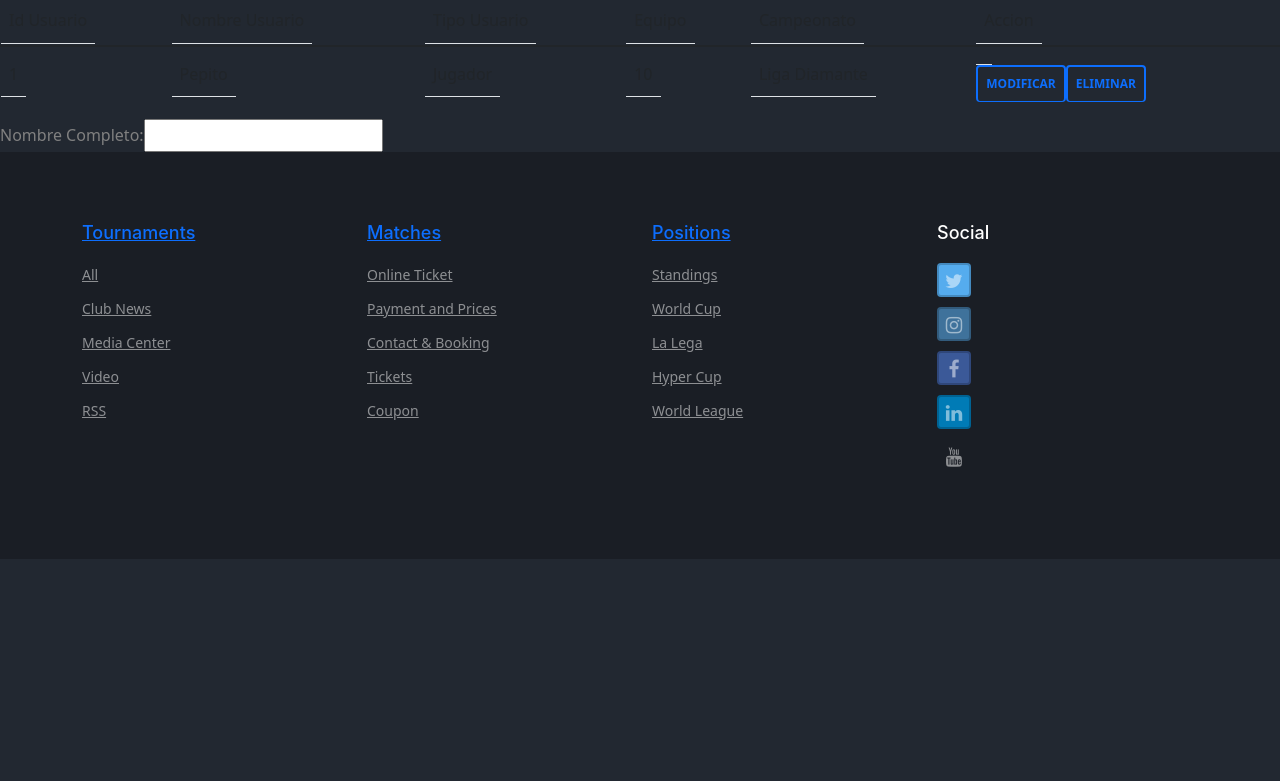
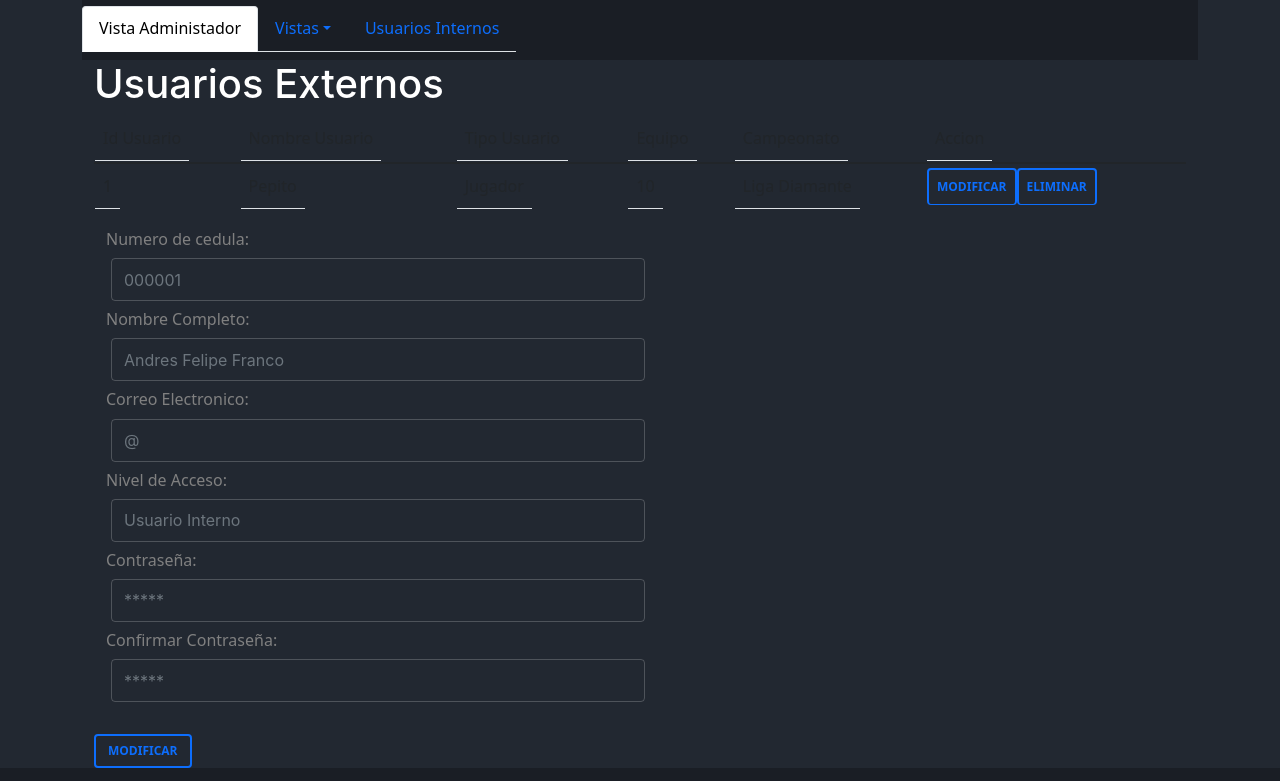
Before and after one commit to josxfer/Grupo10-Equipo6-, a React (Create React App) app: page /admin in a window 1280 px wide. Shown: the part 679-1460 px from the top of the page. Before the commit the page ends 1238 px from the top, so only its background shows below. Built offline with nearby package versions, Linux system fonts and the light colour scheme.

Commit message:
Merge rama Gina y Carlos funcional

```diff
--- a/public/index.html
+++ b/public/index.html
@@ -6,6 +6,7 @@
     <meta name="viewport" content="width=device-width, initial-scale=1" />
     <meta name="theme-color" content="#000000" />
     <!-- <link href="https://bootswatch.com/5/quartz/bootstrap.min.css" rel="stylesheet"> -->
+    <!-- JavaScript Bundle with Popper -->
     <meta
       name="description"
       content="Web site created using create-react-app"
@@ -17,5 +18,7 @@
     <noscript>You need to enable JavaScript to run this app.</noscript>
     <div id="root"></div>
     <div id="footer_del_admin"></div>
+    <!-- JavaScript Bundle with Popper -->
+    <script src="https://cdn.jsdelivr.net/npm/bootstrap@5.1.3/dist/js/bootstrap.bundle.min.js" integrity="sha384-ka7Sk0Gln4gmtz2MlQnikT1wXgYsOg+OMhuP+IlRH9sENBO0LRn5q+8nbTov4+1p" crossorigin="anonymous"></script>
   </body>
 </html>
--- a/src/components/AdminPageComponent.js
+++ b/src/components/AdminPageComponent.js
@@ -1,6 +1,7 @@
 import React from "react";
 import Admin from "./admin/admin";
 import Formulario_mod from './modificar_admin/formulario_mod_admin';
+import Nav from './Encabezado/nav_admin'
 
 
 class AdminPage extends React.Component{
@@ -14,7 +15,8 @@ class AdminPage extends React.Component{
 
 
     return(
-    <div>
+    <div className="container">
+      <Nav/>
       <Admin/>
       <Formulario_mod procesamiento={this.datosForm}/>
     </div>)
--- a/src/components/Botones_admin/botones_admin.js
+++ b/src/components/Botones_admin/botones_admin.js
@@ -3,7 +3,10 @@ import React from "react";
 class Boton extends React.Component{
 
     render(){
-        return(<button class="btn btn-outline-primary">{this.props.nombre_bt}</button>)
+        return(<button
+        class="btn btn-outline-primary" onClick={this.props.funcion}>
+        {this.props.nombre_bt}
+        </button>)
     }
 }
 export default Boton;
--- a/src/components/Botones_admin/index.js
+++ b/src/components/Botones_admin/index.js
@@ -1,2 +1,2 @@
-import Boton from "./botones_admin";
+import Boton from './botones_admin';
 export default Boton
--- a/src/components/Encabezado/nav_admin.js
+++ b/src/components/Encabezado/nav_admin.js
@@ -1,24 +1,29 @@
 import React from "react";
-import '../soccer-master/css/bootstrap.min.css';
 
 class Navegacion extends React.Component{
 
     render(){
-        return(<nav class="navbar navbar-light bg-light">
-        <div class="container-fluid">
-          <a class="navbar-brand" href="#">Vista Administrador</a>
-          <button class="navbar-toggler" type="button" data-bs-toggle="collapse" data-bs-target="#navbarSupportedContent" aria-controls="navbarSupportedContent" aria-expanded="false" aria-label="Toggle navigation">
-            <span class="navbar-toggler-icon"></span>
-          </button>
-          <div class="collapse navbar-collapse" id="navbarSupportedContent">
-            <ul class="navbar-nav me-auto mb-2 mb-lg-0">
-              <li class="nav-item">
-                <a class="nav-link active" aria-current="page" href="#">Home</a>
-              </li>
-            </ul>
-          </div>
-        </div>
-      </nav>)
+        return(
+        <nav className="navbar navbar-dark bg-dark">
+          <ul className="nav nav-tabs">
+            <li className="nav-item">
+              <a className="nav-link active text-black" aria-current="page" href="#">Vista Administador</a>
+            </li>
+            <li className="nav-item dropdown">
+              <a className="nav-link dropdown-toggle" data-bs-toggle="dropdown" href="#" role="button" aria-expanded="false">Vistas</a>
+              <ul className="dropdown-menu">
+                <li><a className="dropdown-item text-black" href="#">Vista Usuario Interno</a></li>
+                <li><a className="dropdown-item text-black" href="#">Vista Usuario Externo</a></li>
+                <li><a className="dropdown-item text-black" href="#">Agregar usuario Interno</a></li>
+                <li><hr className="dropdown-divider"/></li>
+                <li><a className="dropdown-item text-black" href="#">Salida Segura</a></li>
+              </ul>
+            </li>
+            <li className="nav-item">
+              <a className="nav-link" href="#">Usuarios Internos</a>
+            </li>
+          </ul>
+        </nav>)
     }
 }
 export default Navegacion;
--- a/src/components/admin/admin.js
+++ b/src/components/admin/admin.js
@@ -1,12 +1,21 @@
 import React from "react";
 import Boton from "../Botones_admin/index";
 import Columnas_admin from "../columnas_admin";
-
+import Formulario_mod from "../modificar_admin";
 
 class Admin extends React.Component{
+    enviar=()=>{
+        console.log('Seccion de Modificar')//revisar la opcion de realizar a funcion desde esta parte
+    }
+
+    eliminar=()=>{
+        console.log('Seccion de eliminar')
+    }
+
     render(){
         return(
-            <div>
+            <div class='container'>
+                <h1>Usuarios Externos</h1>
                 <table class="table">
                     <tr>
                         <td><Columnas_admin nombre='Id Usuario'/></td>
@@ -15,19 +24,19 @@ class Admin extends React.Component{
                         <td><Columnas_admin nombre='Equipo'/></td>
                         <td><Columnas_admin nombre='Campeonato'/></td>
                         <td><Columnas_admin nombre='Accion'/></td>
+
                     </tr>
                     <tr>
-                    <td><Columnas_admin nombre='1'/></td>
+                        <td><Columnas_admin nombre='1'/></td>
                         <td><Columnas_admin nombre='Pepito'/></td>
                         <td><Columnas_admin nombre='Jugador'/></td>
                         <td><Columnas_admin nombre='10'/></td>
                         <td><Columnas_admin nombre='Liga Diamante'/></td>
-                        <td><Columnas_admin/>
-                            <Boton nombre_bt= 'Modificar'>
+                        <td>
+                            <Boton funcion={this.enviar} nombre_bt= 'Modificar' direccion={Formulario_mod}>
                             </Boton>
-                            <Boton nombre_bt= 'Eliminar'/>
+                            <Boton funcion={this.eliminar} nombre_bt= 'Eliminar'/>
                         </td>
-
                     </tr>
                 </table>
             </div>
--- a/src/components/formulario_admin/label_admin.js
+++ b/src/components/formulario_admin/label_admin.js
@@ -3,9 +3,17 @@ import React from "react";
 class Cuadro_admin extends React.Component{
     render(){
         return(
-            <div>
+            <div class="container">
                 <label>{this.props.label}</label>
-                <input type={this.props.typer} name={this.props.name}/>
+                <br/>
+                <input
+                ref={this.props.refe}
+                class="form-control w-50"
+                placeholder={this.props.placeholder}
+                type={this.props.type}
+                name={this.props.name}
+                aria-label="Username"
+                aria-describedby="basic-addon1" />
             </div>
         )
     }
--- a/src/components/modificar_admin/formulario_mod_admin.js
+++ b/src/components/modificar_admin/formulario_mod_admin.js
@@ -1,9 +1,56 @@
 import React from "react";
 import Cuadro_admin from '../formulario_admin'
+import Boton from "../Botones_admin/botones_admin";
+
+
+//Campo requerido para modificar los usuarios internos
+
 class Formulario_mod extends React.Component{
+
+    cedula =React.createRef()
+    nombre= React.createRef()
+    correo= React.createRef()
+    contraseña= React.createRef()
+    confirm_contra= React.createRef()
+    acceso= React.createRef()
+
+    clickEnviar =()=>{
+        const data = {
+            ced:this.cedula.current.value,
+            nom:this.nombre.current.value,
+            corr:this.correo.current.value,
+            cont:this.contraseña.current.value,
+            confim:this.confirm_contra.current.value,
+            acces:this.acceso.current.value
+        }
+        this.props.procesamiento(data)
+
+    }
+
+
     render(){
         return(
-            <Cuadro_admin label={'Nombre Completo: '} type={'text'} name={'nombre_user'}/>
+            <div class='container'>
+                <Cuadro_admin refe={this.cedula} label={'Numero de cedula:   '}
+                placeholder={'000001'} type={'text'} name={'cedula_user'}/>
+                <Cuadro_admin refe={this.nombre} label={'Nombre Completo:   '}
+                placeholder={'Andres Felipe Franco'} type={'text'}
+                name={'nombre_user'}/>
+                <Cuadro_admin refe={this.correo} label={'Correo Electronico:   '}
+                placeholder={'@'} type={'email'} name={'correo_user'}/>
+                <Cuadro_admin refe={this.acceso} label={'Nivel de Acceso:   '}
+                placeholder={'Usuario Interno'} type={'text'}
+                name={'acceso_user'}/>
+                <Cuadro_admin refe={this.contraseña} label={'Contraseña:   '}
+                placeholder={'*****'} type={'password'}
+                name={'contra_user'}/>
+                <Cuadro_admin refe={this.confirm_contra} label={'Confirmar Contraseña: '}
+                placeholder={'*****'} type={'password'}
+                name={'confir_contra_user'}/>
+                <br/>
+                <Boton funcion={this.clickEnviar} nombre_bt='Modificar'/>
+            </div>
+
         )
     }
 }
--- a/src/components/modificar_admin/index.js
+++ b/src/components/modificar_admin/index.js
@@ -0,0 +1,2 @@
+import Formulario_mod from "./formulario_mod_admin";
+export default Formulario_mod;
--- a/src/components/tabla_admin/index.js
+++ /dev/null
@@ -1,2 +0,0 @@
-import Tabla_admin from "./tabla_admin";
-export default Tabla_admin
```
Also changed, not shown: src/components/footer_admin/footer_admin.js (+6 -1 lines), src/components/tabla_admin/tabla_admin.js (deleted, +0 -26 lines).
